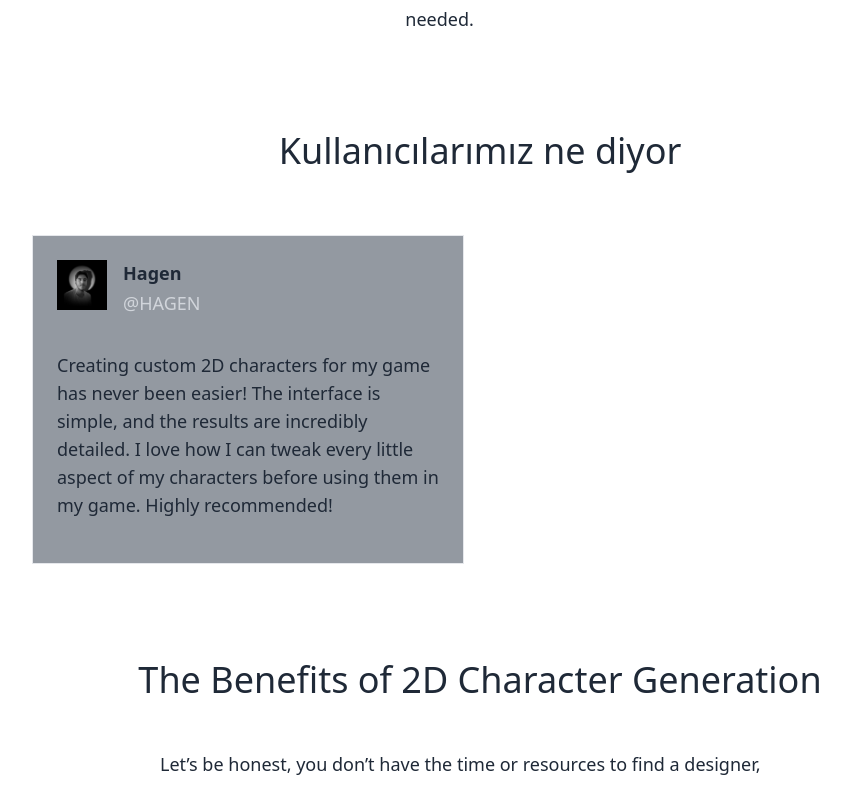
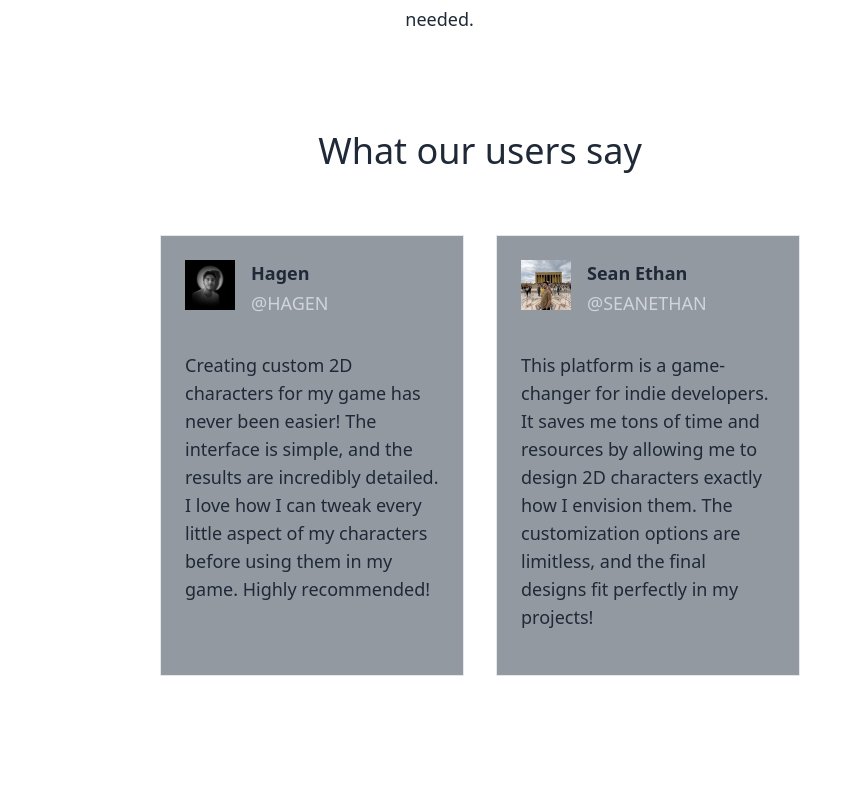
Before and after one commit to mustafakendiguzel/2d-character-generator-ai, a Vue app: page / in a window 1280 px wide. Shown: the part 2001-2788 px from the top of the page, without its empty margins (160-1010 px from the left). Built offline with nearby package versions, Linux system fonts and the light colour scheme.

Commit message:
fix: fix users comments centering bug

```diff
--- a/src/components/BreadcrumbNavigation.vue
+++ b/src/components/BreadcrumbNavigation.vue
@@ -1,5 +1,5 @@
 <template>
-  <nav class="flex mb-4 ml-18" aria-label="Breadcrumb">
+  <nav class="flex mb-4 ml-4 sm:ml-8 md:ml-12 lg:ml-16" aria-label="Breadcrumb">
     <ol class="inline-flex items-center space-x-1 md:space-x-3">
       <li v-for="(item, index) in breadcrumbs" :key="index" class="inline-flex items-center">
         <router-link
--- a/src/components/LandingPage.vue
+++ b/src/components/LandingPage.vue
@@ -147,7 +147,7 @@
                     xmlns="http://www.w3.org/2000/svg"
                   >
                     <path
-                      d="M9.405 1.05c-.413-1.4-2.397-1.4-2.81 0l-.1.34a1.464 1.464 0 0 1-2.105.872l-.31-.17c-1.283-.698-2.686.705-1.987 1.987l.169.311c.446.82.023 1.841-.872 2.105l-.34.1c-1.4.413-1.4 2.397 0 2.81l.34.1a1.464 1.464 0 0 1 .872 2.105l-.17.31c-.698 1.283.705 2.686 1.987 1.987l.311-.169a1.464 1.464 0 0 1 2.105.872l.1.34c.413 1.4 2.397 1.4 2.81 0l.1-.34a1.464 1.464 0 0 1 2.105-.872l.31.1c1.283.698 2.686-.705 1.987-1.987l-.169-.311a1.464 1.464 0 0 1 .872-2.105l.34-.1c1.4-.413 1.4-2.397 0-2.81l-.34-.1a1.464 1.464 0 0 1-.872-2.105l.17-.31c.698-1.283-.705-2.686-1.987-1.987l-.311.169a1.464 1.464 0 0 1-2.105-.872l-.1-.34zM8 10.93a2.929 2.929 0 1 1 0-5.86 2.929 2.929 0 0 1 0 5.858z"
+                      d="M9.405 1.05c-.413-1.4-2.397-1.4-2.81 0l-.1.34a1.464 1.464 0 0 1-2.105.872l-.31-.17c-1.283-.698-2.686.705-1.987 1.987l.169.311c.446.82.023 1.841-.872 2.105l-.34.1c-1.4.413-1.4 2.397 0 2.81l.34.1a1.464 1.464 0 0 1 .872 2.105l-.17.31c-.698 1.283.705 2.686 1.987 1.987l.311-.169a1.464 1.464 0 0 1 2.105-.872l.1.34c.413 1.4 2.397 1.4 2.81 0l.1-.34a1.464 1.464 0 0 1 2.105-.872l.31.1c1.283.698 2.686-.705 1.987-1.987l-.169-.311a1.464 1.464 0 0 1 .872-2.105l.34-.1c1.4-.413 1.4-2.397 0-2.81l-.34-.1a1.464 1.464 0 0 1-.872-2.105l.17-.31c.698-1.283-.705-2.686-1.987-1.987l-.311.169a1.464 1.464 0 0 1-2.105-.872l-.1-.34zM8 10.93a2.929 2.929 0 1 1 0-5.86 2.929 2.929 0 0 1 0 5.858z"
                     ></path>
                   </svg>
                   <svg
@@ -195,9 +195,10 @@
       </section>
       <section class="mx-auto mb-24 max-w-7xl px-8 xl:max-w-screen-lg">
         <div class="container relative z-10 mx-auto">
-          <h2 class="mb-16 text-left text-4xl md:text-center">Kullanıcılarımız ne diyor</h2>
+          <h2 class="mb-16 text-left text-4xl md:text-center">What our users say</h2>
           <div class="flex justify-center">
-            <div class="w-full md:grid md:grid-cols-2 md:gap-8 md:max-w-4xl">
+            <!-- Mobil görünüm için carousel -->
+            <div class="w-full md:hidden">
               <div
                 class="relative overflow-hidden"
                 @touchstart="touchStart"
@@ -229,7 +230,7 @@
                     </div>
                   </div>
                 </div>
-                <div class="mt-4 flex justify-center md:hidden">
+                <div class="mt-4 flex justify-center">
                   <button
                     v-for="(_, index) in reviews"
                     :key="index"
@@ -237,6 +238,32 @@
                     class="mx-1 h-3 w-3 rounded-full bg-gray-300"
                     :class="{ 'bg-blue-500': currentReview === index }"
                   ></button>
+                </div>
+              </div>
+            </div>
+
+            <!-- Büyük ekranlar için grid yapısı -->
+            <div class="hidden md:flex md:flex-wrap md:justify-center md:gap-8">
+              <div
+                v-for="(review, index) in reviews"
+                :key="index"
+                class="rounded-4xl border bg-gray-600 bg-opacity-60 p-6 md:w-[calc(33.333%-1rem)] mb-8"
+              >
+                <div class="flex h-full flex-col justify-between">
+                  <div class="mb-5 block">
+                    <header class="-m-2 mb-4 flex flex-wrap">
+                      <div class="w-auto p-2">
+                        <img width="50" height="50" :src="review.image" :alt="review.name" />
+                      </div>
+                      <div class="w-auto p-2">
+                        <h3 class="font-semibold leading-normal">{{ review.name }}</h3>
+                        <p class="uppercase text-gray-300">{{ review.username }}</p>
+                      </div>
+                    </header>
+                    <p class="mt-6 text-lg font-medium">
+                      {{ review.comment }}
+                    </p>
+                  </div>
                 </div>
               </div>
             </div>
```
